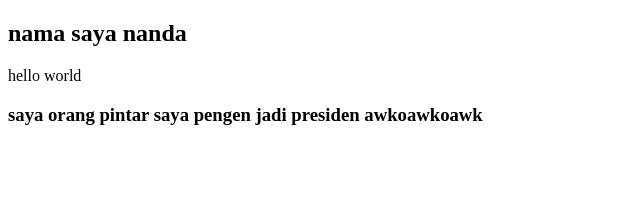
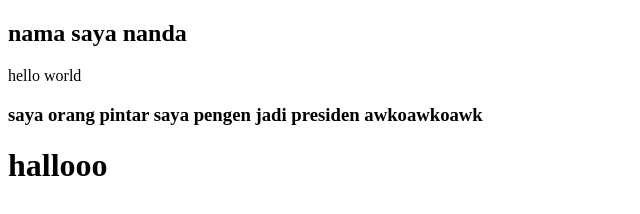
Before and after one commit to Naryou99/testgitinfinite, a plain HTML site: page index.html in a window 1280 px wide. Shown: the whole page, without its empty margins (0-640 px from the left). Drawn offline with Linux system fonts and the light colour scheme.

Commit message:
menambahkan h1

```diff
--- a/index.html
+++ b/index.html
@@ -9,5 +9,6 @@
     <h2>nama saya nanda</h2>
     <p>hello world</p>
     <h3>saya orang pintar saya pengen jadi presiden awkoawkoawk</h3>
+    <h1>hallooo</h1>
 </body>
 </html>
```
